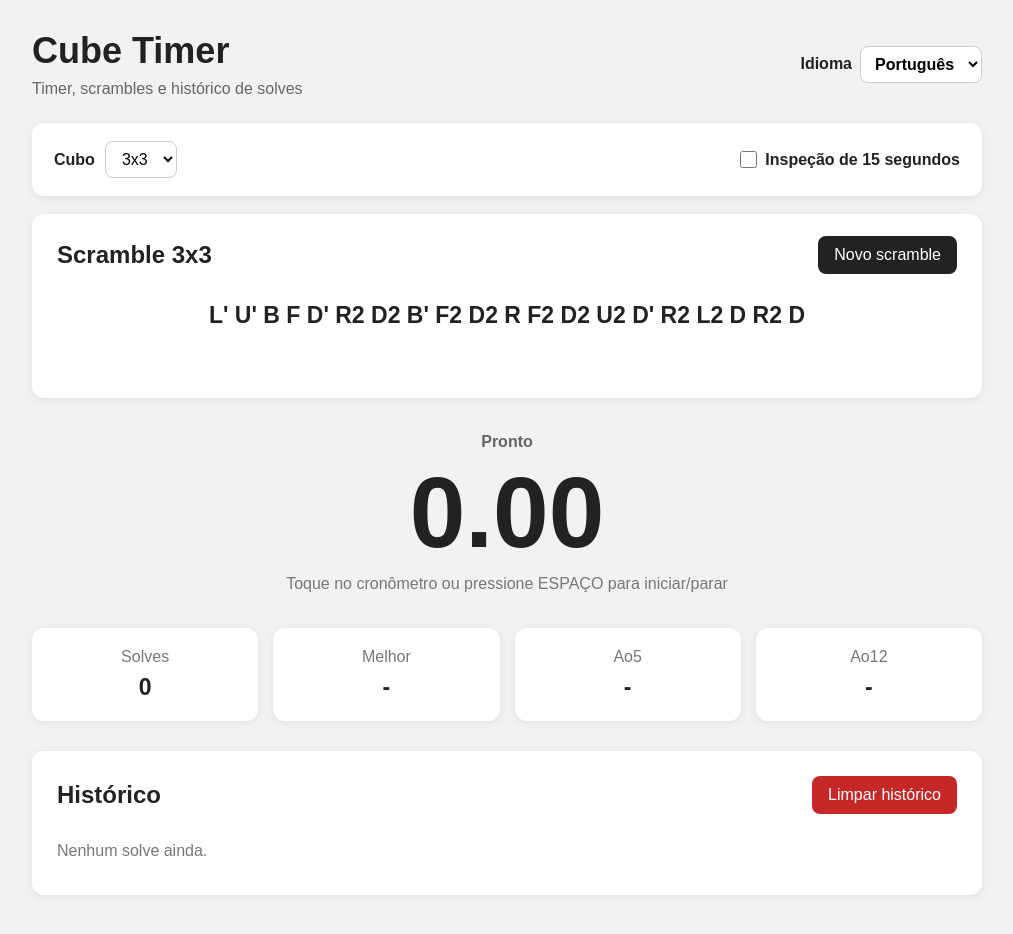
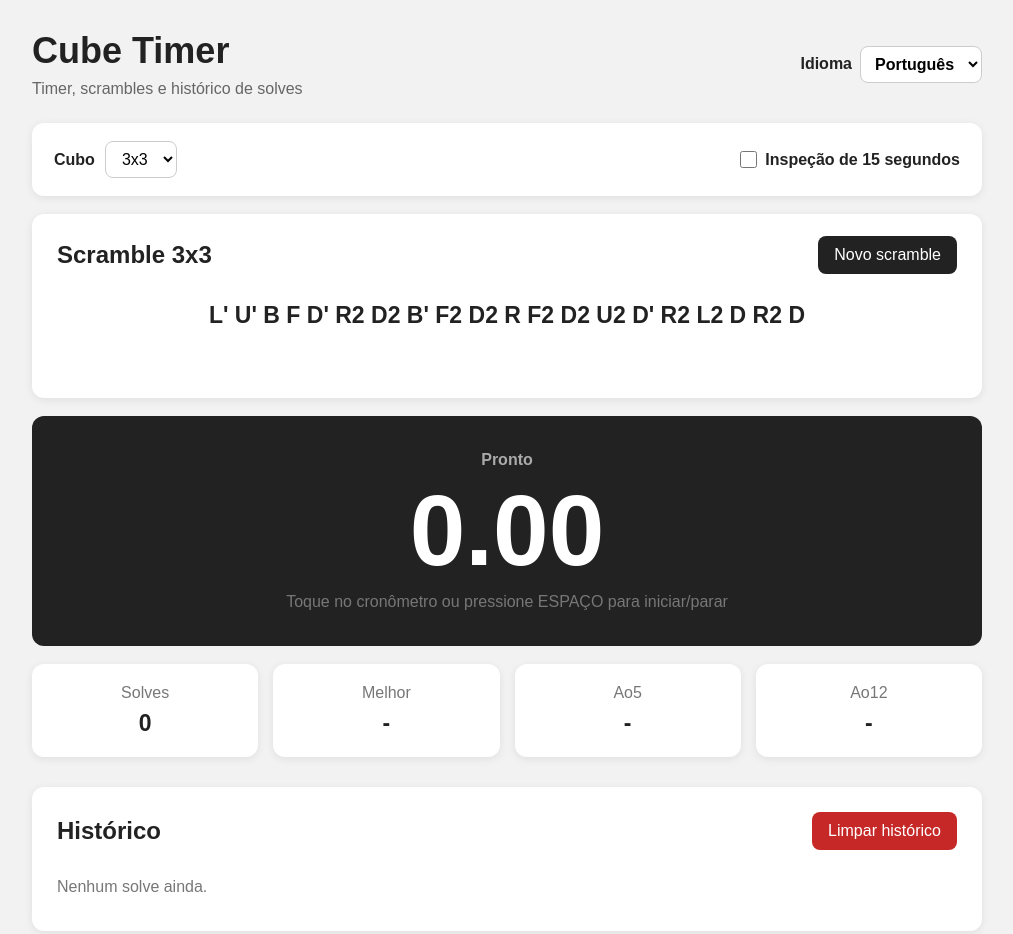
Before and after one commit to tmallmann/cube-timer, a plain HTML site: page index.html in a window 1280 px wide. Shown: the whole page, without its empty margins (133-1146 px from the left). Drawn offline with Linux system fonts and the light colour scheme.

Commit message:
Update style.css

```diff
--- a/style.css
+++ b/style.css
@@ -153,17 +153,20 @@ select {
 
 .timer-section {
     text-align: center;
-    padding: 35px 0;
+    padding: 35px 20px;
+    margin: 18px 0;
+    border-radius: 12px;
+    background: #222;
     cursor: pointer;
     user-select: none;
     -webkit-user-select: none;
-    touch-action: manipulation;
+    touch-action: pan-y;
 }
 
 .timer-status {
     min-height: 24px;
     font-weight: 700;
-    color: #666;
+    color: #aaa;
 }
 
 .timer-status.inspection {
@@ -179,6 +182,16 @@ select {
     font-weight: 700;
     font-variant-numeric: tabular-nums;
     line-height: 1.1;
+    color: #fff;
+    transition: color 0.15s ease;
+}
+
+.timer.ready-to-start {
+    color: #22c55e;
+}
+
+.timer.running {
+    color: #ef4444;
 }
 
 .timer-help {
@@ -232,7 +245,11 @@ select {
     background: #c62828;
 }
 
-/* O container tem altura limitada. O histórico pode ter centenas de solves sem aumentar infinitamente a altura da página */
+/*
+    O container abaixo tem altura limitada.
+    Assim, o histórico pode ter centenas de solves
+    sem aumentar infinitamente a altura da página.
+*/
 .history {
     max-height: 500px;
     overflow-y: auto;
@@ -268,7 +285,9 @@ select {
     padding: 10px 0;
 }
 
-/* número | tempo | cubo | data | scramble | copiar | excluir */
+/*
+    número | tempo | cubo | data | scramble | copiar | excluir
+*/
 
 .solve {
     display: grid;
@@ -405,7 +424,10 @@ select {
         padding: 17px 12px;
     }
 
-    /* No celular, as informações principais ficam na primeira linha e o scramble na segunda */
+    /*
+        No celular, as informações principais ficam
+        na primeira linha e o scramble na segunda.
+    */
     .solve {
         grid-template-columns: 32px 75px 45px 1fr 32px 32px;
         grid-template-areas:
```
